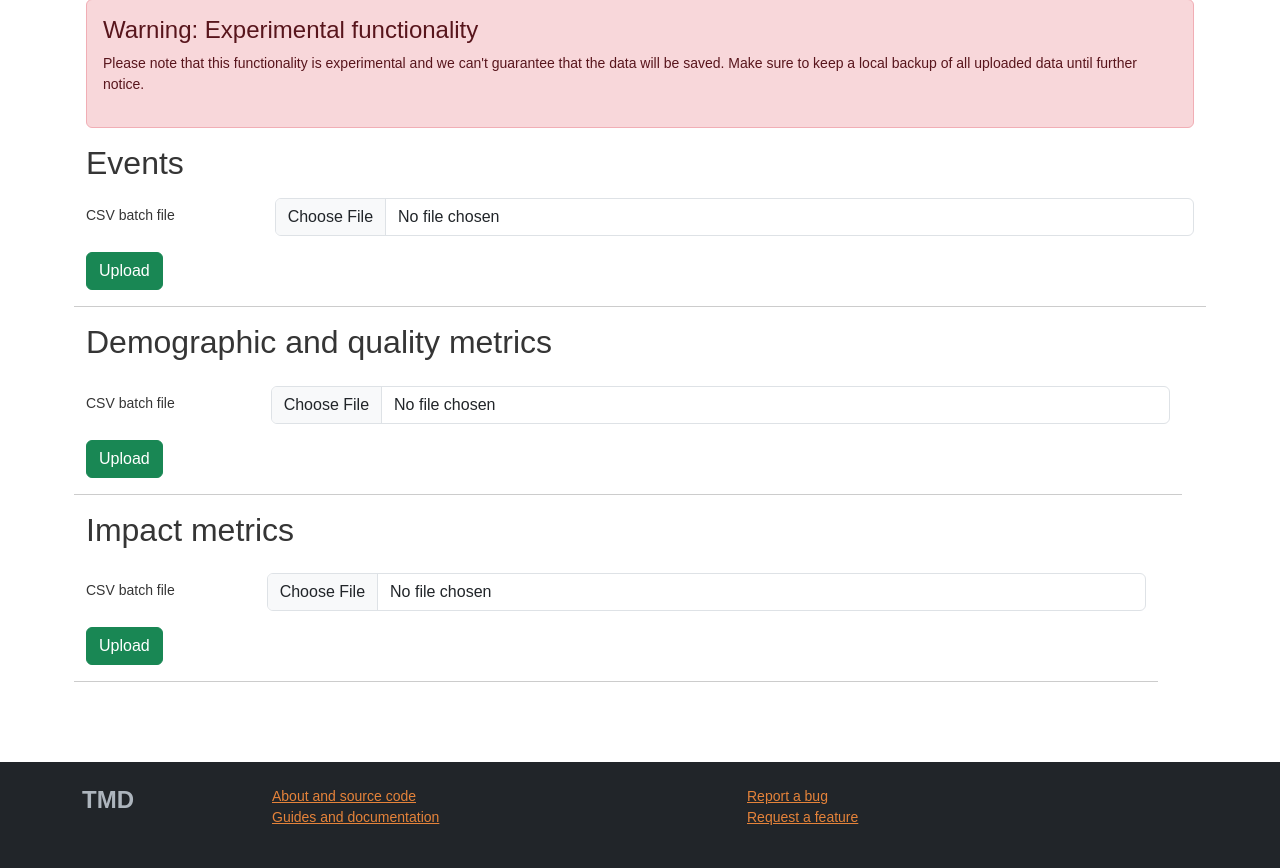
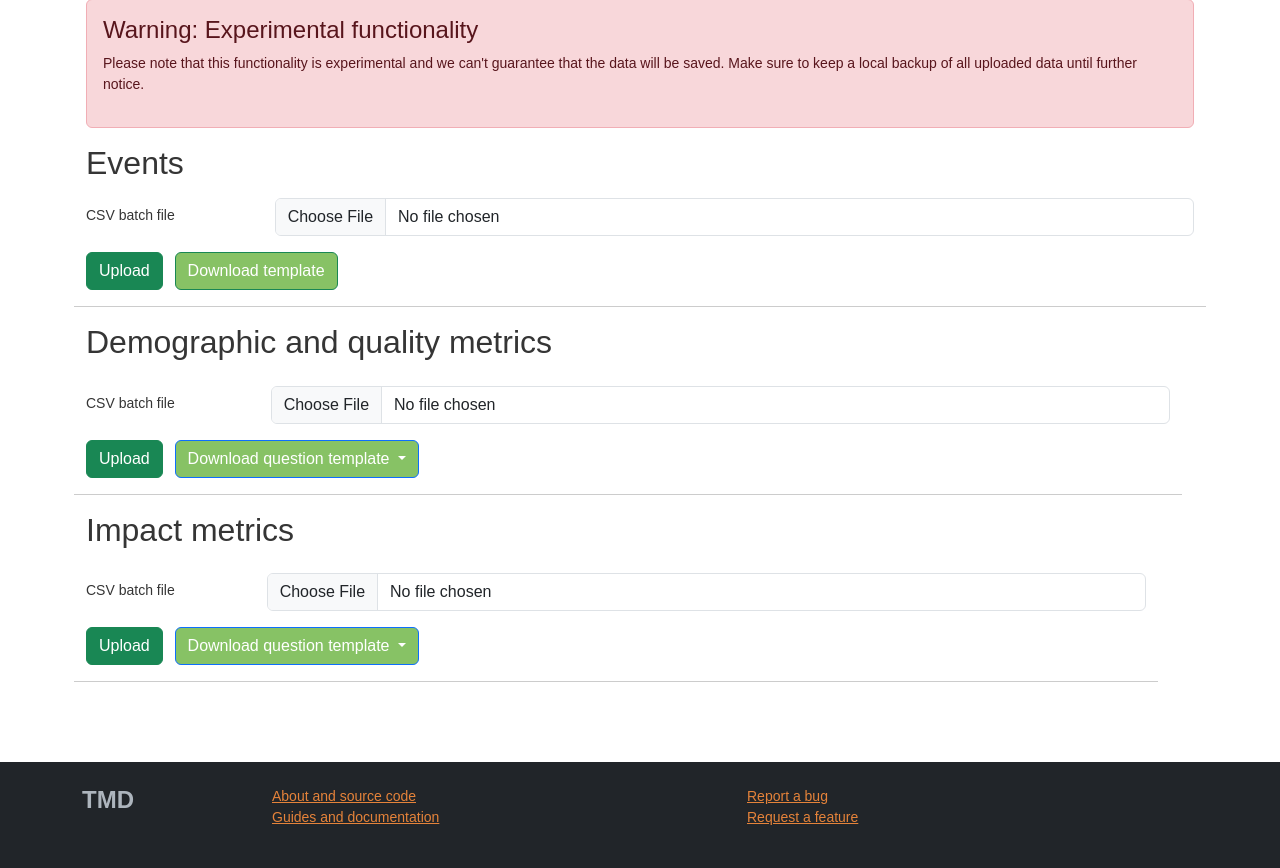
Before and after one commit to elixir-europe-training/Training-Metrics-Database, a Django app: page /upload-data in a window 1280 px wide. Shown: the part 193-1061 px from the top of the page. Run offline with Django 4.2, Linux system fonts and the light colour scheme; the visitor is signed in with stand-in values (Sample User, id 1); data that the repository does not hold is empty; some libraries are stand-ins or nearby versions; some web fonts are replaced.

Commit message:
started adding csv template download buttons

```diff
--- a/app/metrics/templates/metrics/upload.html
+++ b/app/metrics/templates/metrics/upload.html
@@ -28,6 +28,22 @@
             {% endif %}
             {%endfor%}
             <button type="submit" class="btn btn-success">Upload</button>
+            {% if form.title == 'Events' %}
+            <a href="{% url 'download_event_template' %}" class="btn btn-success ms-2" style="background-color:#87c265;">Download template</a>
+            {% else %}
+            <button type="button" class="btn btn-primary dropdown-toggle ms-2" style="background-color:#87c265;" data-bs-toggle="dropdown">
+                Download question template
+              </button>
+              <ul class="dropdown-menu">
+                {% for questionsuperset in question_supersets %}
+                    <li>
+                        <a class="dropdown-item" href="{% url 'download_questionsuperset_template' questionsuperset.id %}">
+                            {{ questionsuperset.name }}
+                        </a>
+                    </li>
+                {% endfor %}
+              </ul>
+            {% endif %}
         </form>
     </div>
     <div class="mb-3 row">
--- a/app/metrics/urls.py
+++ b/app/metrics/urls.py
@@ -3,7 +3,7 @@ from django.urls import path
 
 from metrics import views
 from metrics.forms import UserLoginForm
-from metrics.views.upload import upload_data
+from metrics.views.upload import upload_data, download_event_template, download_questionsuperset_template
 from metrics.views.model_views import (
     EventView,
     InstitutionView,
@@ -22,6 +22,8 @@ urlpatterns = [
     ),
     path('logout/', LogoutView.as_view(next_page='/'), name='logout'),
     path('upload-data', upload_data, name='upload-data'),
+    path('download-event-template/', download_event_template, name='download_event_template'),
+    path('download-questionsuperset-template/<int:questionsuperset_id>/', download_questionsuperset_template, name='download_questionsuperset_template'),
     path('event/<int:pk>', EventView.as_view(), name='event-edit'),
     path('institution/<int:pk>', InstitutionView.as_view(), name='institution-edit'),
     path('event/list', EventListView.as_view(), name='event-list'),
--- a/app/metrics/views/upload.py
+++ b/app/metrics/views/upload.py
@@ -1,4 +1,4 @@
-from django.shortcuts import render
+from django.shortcuts import render, get_object_or_404
 from metrics.views.common import get_tabs
 from django import forms
 from django.forms.widgets import FileInput, Select, CheckboxInput
@@ -11,6 +11,8 @@ from django.core.exceptions import ValidationError
 from django.db import transaction
 import datetime
 from django.contrib.auth.decorators import login_required
+from django.http import HttpResponse
+from metrics.models.questions import QuestionSuperSet
 
 
 UPLOAD_TYPES = {
@@ -82,6 +84,8 @@ def table_output(columns: dict):
 
 @login_required
 def upload_data(request):
+    node = request.user.get_node()
+    question_supersets = QuestionSuperSet.objects.filter(node = node)
     forms = [
         DataUploadForm(
             request.POST if request.method == "POST" else None,
@@ -166,7 +170,46 @@ def upload_data(request):
         'metrics/upload.html',
         context={
             "title": "Upload data",
+            "question_supersets": question_supersets,
             **get_tabs(request),
             "forms": forms,
         }
     )
+
+
+@login_required
+def download_event_template(request):
+    response = HttpResponse(content_type='text/csv')
+    response['Content-Disposition'] = 'attachment; filename="event_template.csv"'
+
+    # Write CSV data to the response
+    writer = csv.writer(response)
+    writer.writerow(['Question Text', 'Description', 'Slug', 'Is Multi-choice'])  # Define headers
+    for upload_type in UPLOAD_TYPES.values():
+        print(upload_type)
+    # Fetch questions from the database and write each to the CSV
+ #   questions = Question.objects.all()
+ #   for question in questions:
+ #       writer.writerow([question.text, question.description, question.slug, question.is_multichoice])
+
+    return response
+
+def download_questionsuperset_template(request, questionsuperset_id):
+    # Get the specific QuestionSuperSet instance
+    questionsuperset = get_object_or_404(QuestionSuperSet, id=questionsuperset_id)
+
+    # Set up the CSV response
+    response = HttpResponse(content_type='text/csv')
+    response['Content-Disposition'] = f'attachment; filename="{questionsuperset.name}_template.csv"'
+
+    # Create a CSV writer
+    writer = csv.writer(response)
+    writer.writerow(['Question Text', 'Description', 'Slug', 'Is Multi-choice'])  # Define CSV headers
+
+    # Write each question in the QuestionSuperSet to the CSV
+    for set in questionsuperset.question_sets.all():
+        for question in set.questions.all():
+            print(question)
+       # writer.writerow([question.text, question.description, question.slug, question.is_multichoice])
+
+    return response
```
